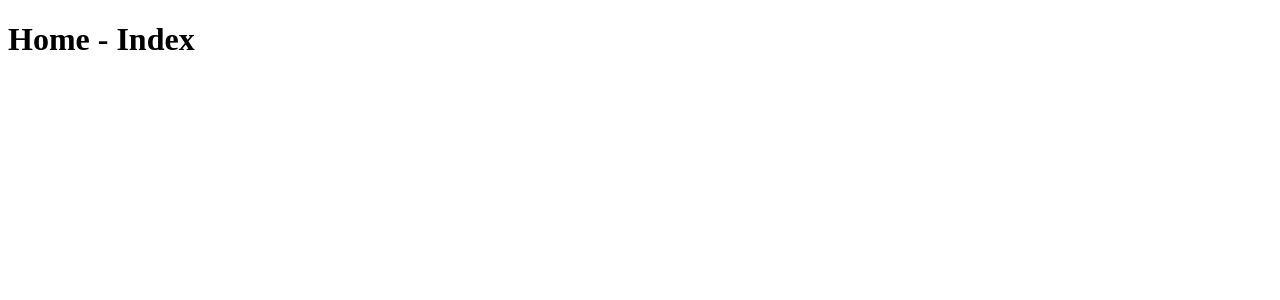
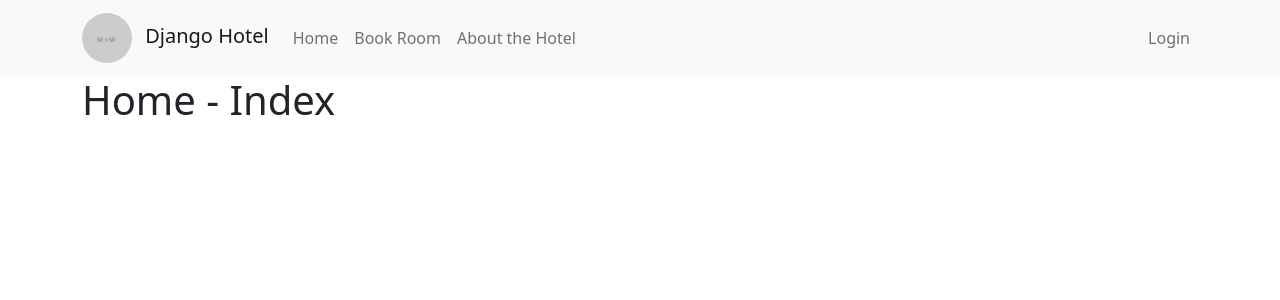
Before and after one commit to majormunky/DjangoHotel, a Django app: page / in a window 1280 px wide. Shown: the top 300 px of the page. Run offline with Django 3.2, Linux system fonts and the light colour scheme.

Commit message:
Setup base template with a bootstrap nav bar

```diff
--- a/templates/base.html
+++ b/templates/base.html
@@ -1,13 +1,53 @@
+{% load static %}
 <!DOCTYPE html>
 <html lang="en">
 <head>
     <meta charset="UTF-8">
     <meta name="viewport" content="width=device-width, initial-scale=1.0">
     <title>Django Hotel</title>
+    <link href="https://cdn.jsdelivr.net/npm/bootstrap@5.0.2/dist/css/bootstrap.min.css" rel="stylesheet" integrity="sha384-EVSTQN3/azprG1Anm3QDgpJLIm9Nao0Yz1ztcQTwFspd3yD65VohhpuuCOmLASjC" crossorigin="anonymous">
     {% block page_styles %}{% endblock %}
 </head>
 <body>
-    {% block content %}{% endblock %}
+    <nav class="navbar navbar-expand-lg navbar-light bg-light">
+        <div class="container">
+            <a href="/" class="navbar-brand">
+                <img src="{% static 'img/50x50.png' %}" class="rounded-circle align-middle me-2" alt="Profile Picture">
+                Django Hotel
+            </a>
+            <button class="navbar-toggler" type="button" data-bs-toggle="collapse" data-bs-target="#navbar" aria-controls="navbar" aria-expanded="false" aria-label="Toggle navigation">
+                <span class="navbar-toggler-icon"></span>
+            </button>
+            <div class="navbar-collapse collapse" id="navbar">
+                <ul class="navbar-nav">
+                    <li class="nav-item active" aria-current="page">
+                        <a class="nav-link" href="/">Home</a>
+                    </li>
+                    <li class="nav-item" aria-current="page">
+                        <a class="nav-link" href="#">Book Room</a>
+                    </li>
+                    <li class="nav-item" aria-current="page">
+                        <a class="nav-link" href="#">About the Hotel</a>
+                    </li>
+                </ul>
+
+                <ul class="navbar-nav ms-auto">
+                    <li class="nav-item" aria-current="page">
+                        {% if request.user.is_authenticated %}
+                            <a href="#" class="nav-link">{{request.user.email}}</a>
+                        {% else %}
+                            <a href="#" class="nav-link">Login</a>
+                        {% endif %}
+                    </li>
+                </ul>
+            </div>
+        </div>
+    </nav>
+    <div class="container">
+        {% block content %}{% endblock %}
+    </div>
+
+    <script src="https://cdn.jsdelivr.net/npm/bootstrap@5.0.2/dist/js/bootstrap.bundle.min.js" integrity="sha384-MrcW6ZMFYlzcLA8Nl+NtUVF0sA7MsXsP1UyJoMp4YLEuNSfAP+JcXn/tWtIaxVXM" crossorigin="anonymous"></script>
     {% block page_scripts %}{% endblock %}
 </body>
 </html>
```
Also changed, not shown: static/img/50x50.png (added).
